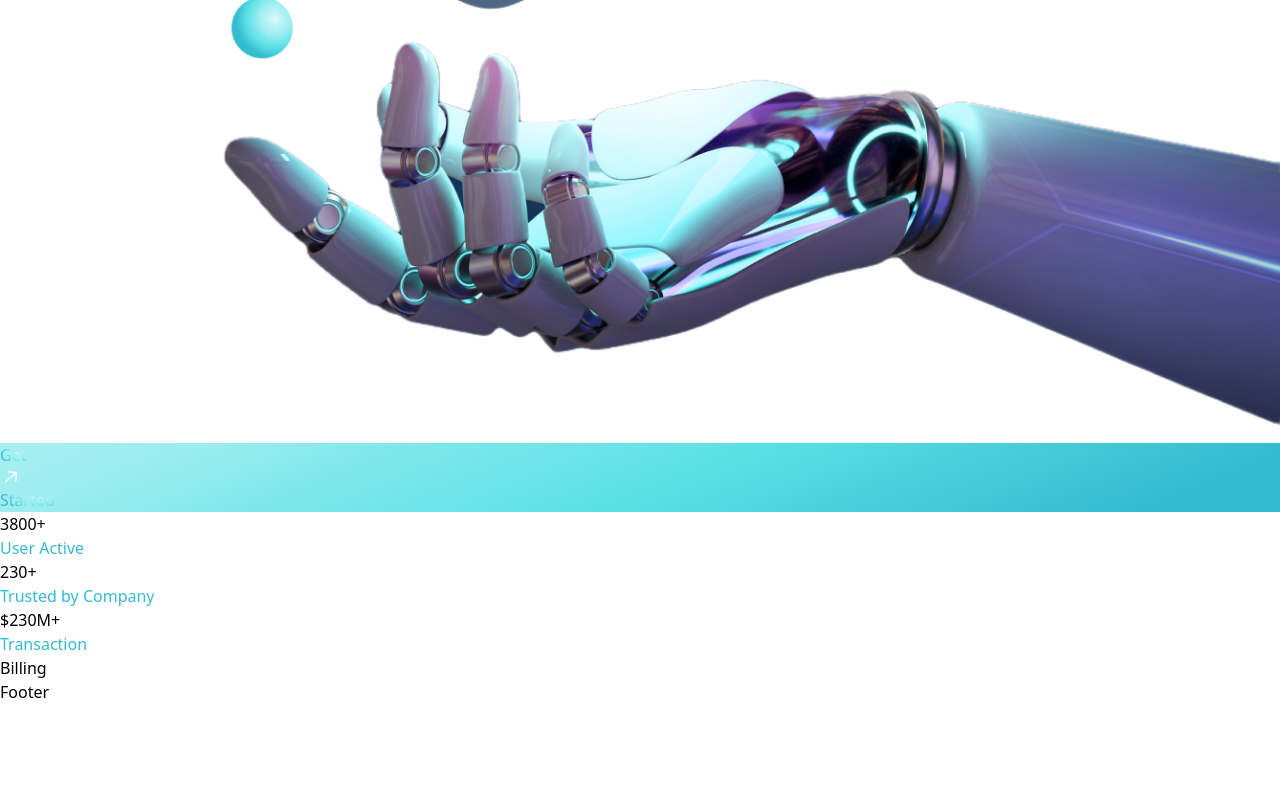
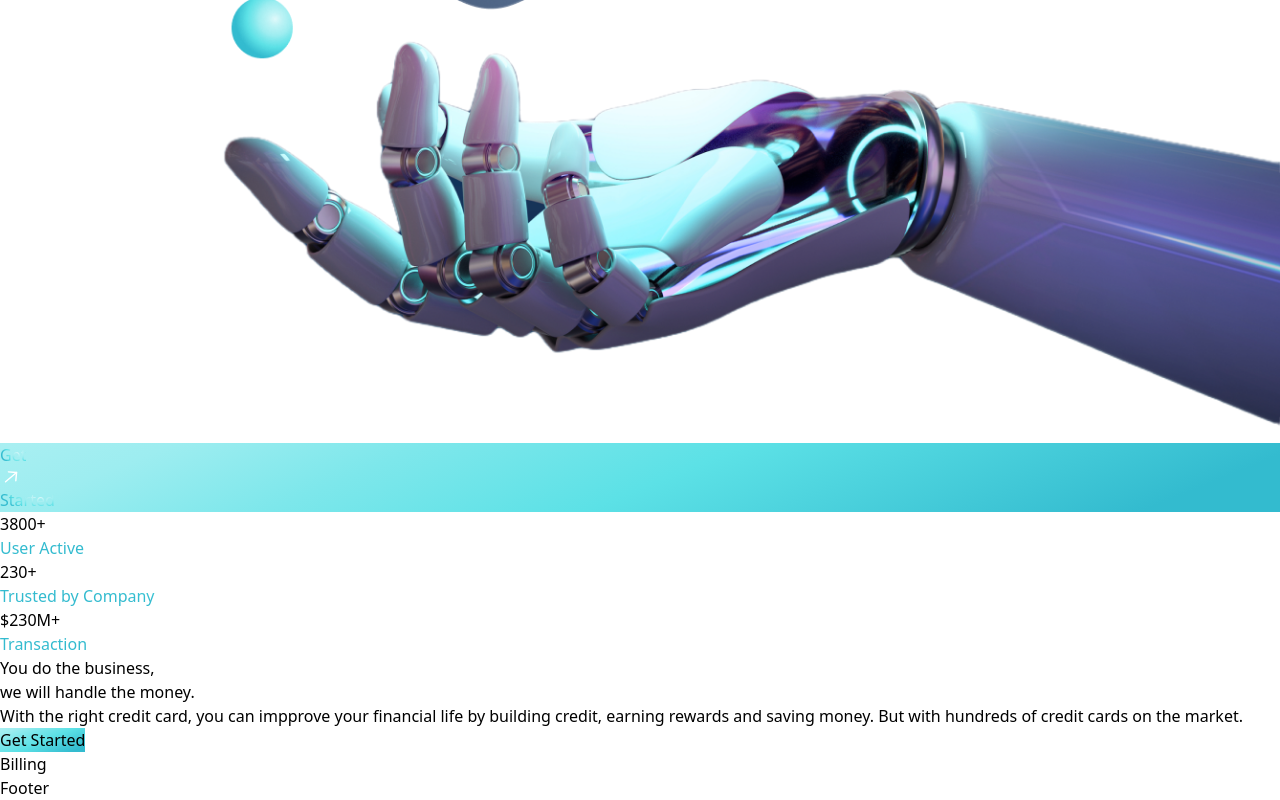
Before and after one commit to AdriannaLen/responsive-website, a React (Vite) app: page / in a window 1280 px wide. Shown: the part 1345-2145 px from the top of the page. Before the commit the page ends 2049 px from the top, so only its background shows below. Built offline with nearby package versions, Linux system fonts and the light colour scheme.

Commit message:
added icons by mapping in business + component featurecard

```diff
--- a/src/components/Business.jsx
+++ b/src/components/Business.jsx
@@ -1,9 +1,30 @@
+import { features } from "../constants"
+import styles, { layout } from "../style"
+import Button from "./Button"
+function Business() {
 
-function Business() {
+  const FeatureCard = ({icon, title, content, index}) =>  {
+    <div className={`flex flex-row p-6 rounded-[20px] ${index !== features.length - 1 ? 'mb-6' : 'mb-0'} feature-card`}>
+      <div className={`w-[64px] h-[64px] rounded-full ${styles.flexCenter} bg-dimBlue`}>
+      <img src={icon} alt="icon" className="w-[50%] h-[50%] object-contain" />
+      </div>
+    </div>
+  }
   return (
-    <div>
-
-    </div>
+    <>
+    <section id="feautures" className={layout.section}>
+      <div className={layout.sectionInfo}>
+        <h2 className={styles.heading2}>You do the business, <br className="sm:block hidden" /> we will handle the money.</h2>
+        <p className={`${styles.paragraph} max-w-[470px] mt-5`}> With the right credit card, you can impprove your financial life by building credit, earning rewards and saving money. But with hundreds of credit cards on the market. </p>
+        </div>
+        <Button styles="mt-10" />
+    </section>
+    <div className={`${layout.sectionImg} flex-col`}>
+      {features.map((feature, index) => (
+        <FeatureCard key={feature.id} {...feature} index={index}/>
+      ))}
+      </div>
+      </>
   )
 }
 
--- a/src/components/Button.jsx
+++ b/src/components/Button.jsx
@@ -1,9 +1,8 @@
-
-const Button = () => {
+import styles from "../style"
+const Button = (styles) => {
   return (
-    <div>
-      Button
-    </div>
+    <button type="button" className={`py-4 px-6 bg-blue-gradient font-poppins font-medium text-[18px] text-primary outline-none ${styles} rounded-[10px]`}>
+      Get Started</button>
   )
 }
 
```
